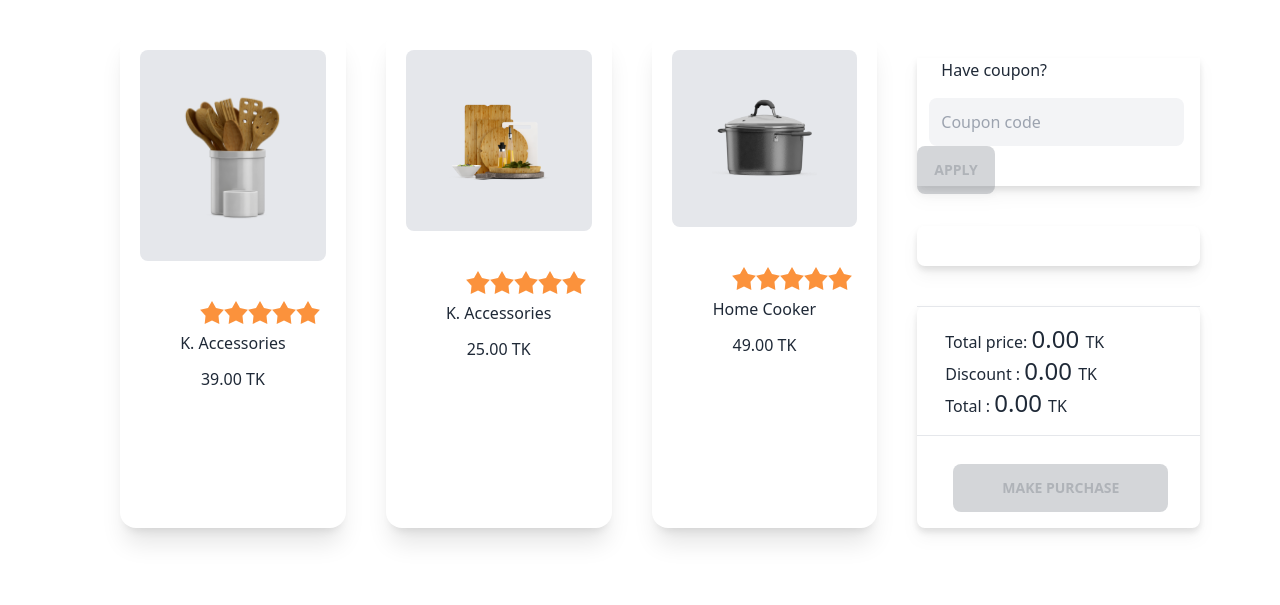
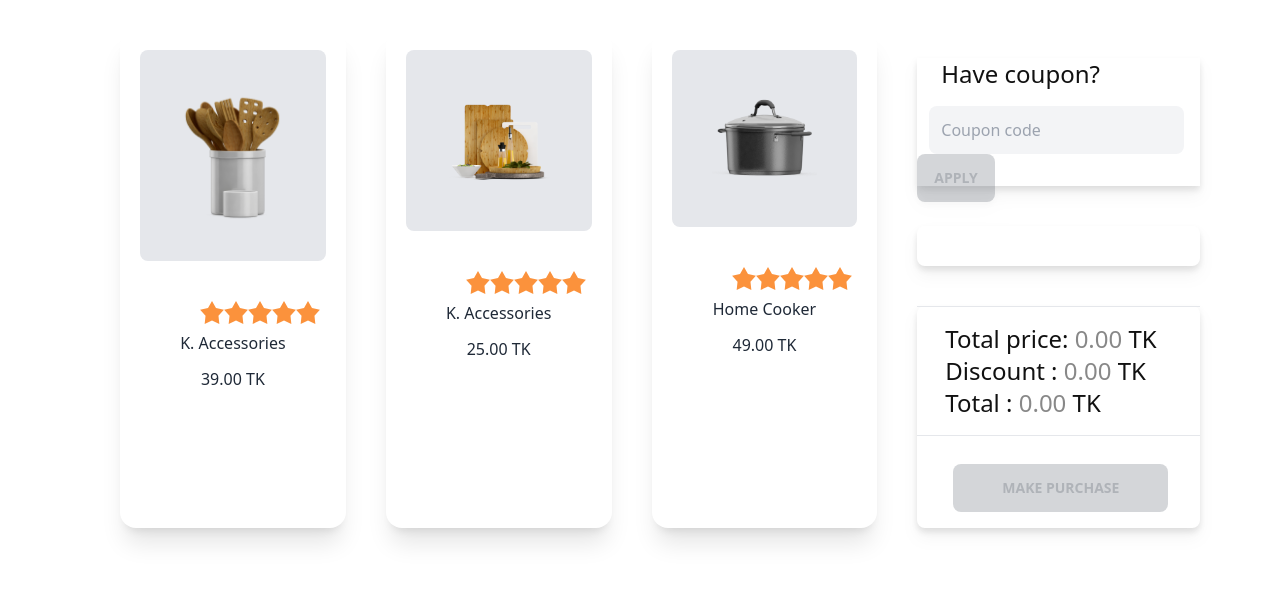
Before and after one commit to Mojahidul-islam-art/Assaingment-5-repo, a plain HTML site: page index.html in a window 1280 px wide. Shown: the part 645-1250 px from the top of the page. Drawn offline with nearby package versions, Linux system fonts and the light colour scheme.

Commit message:
last commit

```diff
--- a/index.html
+++ b/index.html
@@ -5,6 +5,7 @@
     <meta charset="UTF-8">
     <meta name="viewport" content="width=device-width, initial-scale=1.0">
     <title>85-summer-sale</title>
+    <link rel="shortcut icon" href="images/congo.png" type="image/x-icon">
     <link href="https://cdn.jsdelivr.net/npm/daisyui@3.5.1/dist/full.css" rel="stylesheet" type="text/css" />
     <script src="https://cdn.tailwindcss.com"></script>
 </head>
@@ -91,7 +92,7 @@
                 <!-- Another side var -->
                 <div class="drop-shadow-lg rounded-lg mr-10">
                     <div class="bg-[#FFF] h-32">
-                        <h2 class="ml-6 mt-7 mb-4">Have coupon?</h2>
+                        <h2 class="ml-6 mt-7 text-[#111] text-2xl font-medium mb-4">Have coupon?</h2>
                         <input type="text" id="remove" placeholder="Coupon code"
                             class="px-3 py-3 rounded-lg bg-gray-100 ml-3">
                         <button id="purchase-button" class="btn btn-secondary text-center mr-3" disabled>Apply</button>
@@ -102,14 +103,15 @@
                     <div class="bg-[#FFF] mt-10 rounded-lg">
                         <hr>
                         <div class="px-7 py-4">
-                            <h2>Total price: <span class="text-2xl font-medium text-[rgba(17, 17, 17, 0.50)]"
-                                    id="total-price">0.00 </span>TK</h2>
-                            <h2> Discount : <span id="discount-amount"
-                                    class="text-2xl font-medium text-[rgba(17, 17, 17, 0.50)]">0.00
+                            <h2 class="text-[#111] text-2xl font-medium">Total price: <span
+                                    class="text-2xl font-medium text-[#1111117F]" id="total-price">0.00
+                                </span>TK</h2>
+                            <h2 class="text-[#111] text-2xl font-medium"> Discount : <span id="discount-amount"
+                                    class="text-2xl font-medium text-[#1111117F]">0.00
                                 </span>TK
                             </h2>
-                            <h2> Total : <span class="text-2xl font-medium text-[rgba(17, 17, 17, 0.50)]"
-                                    id="total">0.00
+                            <h2 class="text-[#111] text-2xl font-medium"> Total : <span
+                                    class="text-2xl font-medium text-[#1111117F]" id="total">0.00
                                 </span>TK
                             </h2>
                         </div>
```
